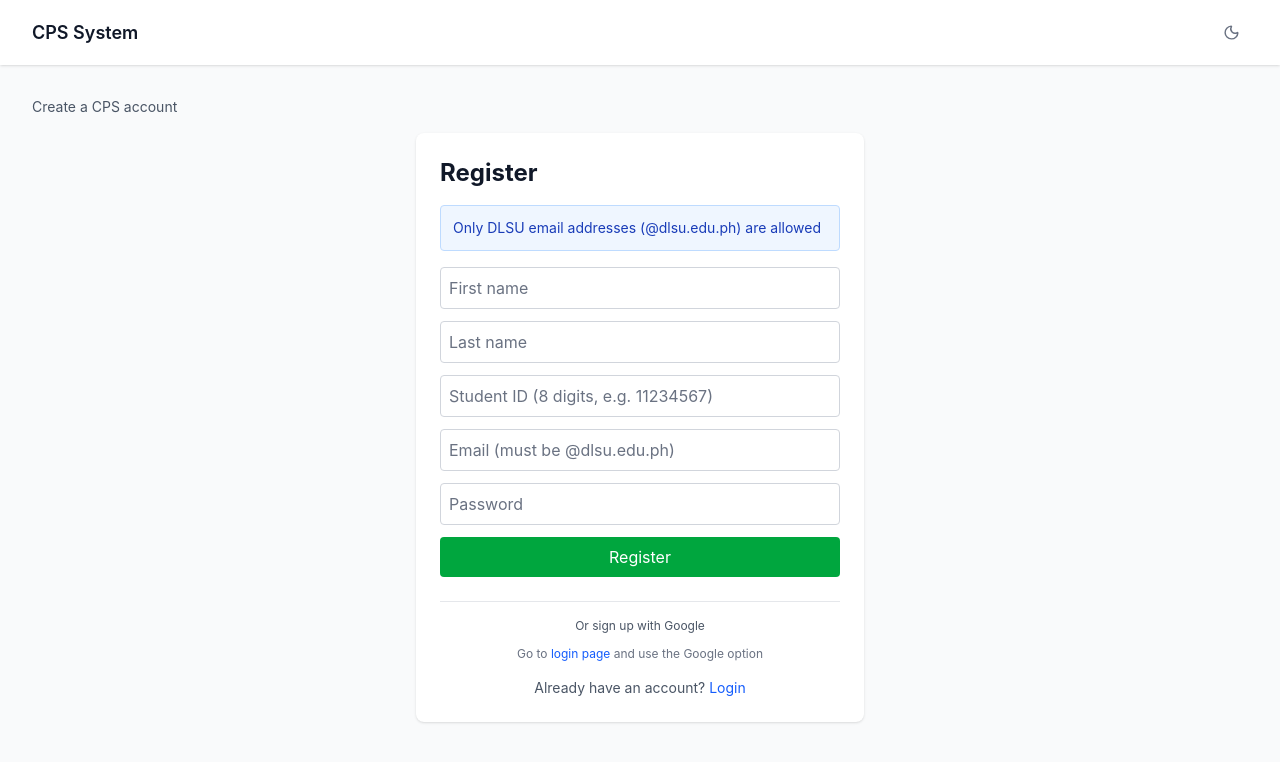
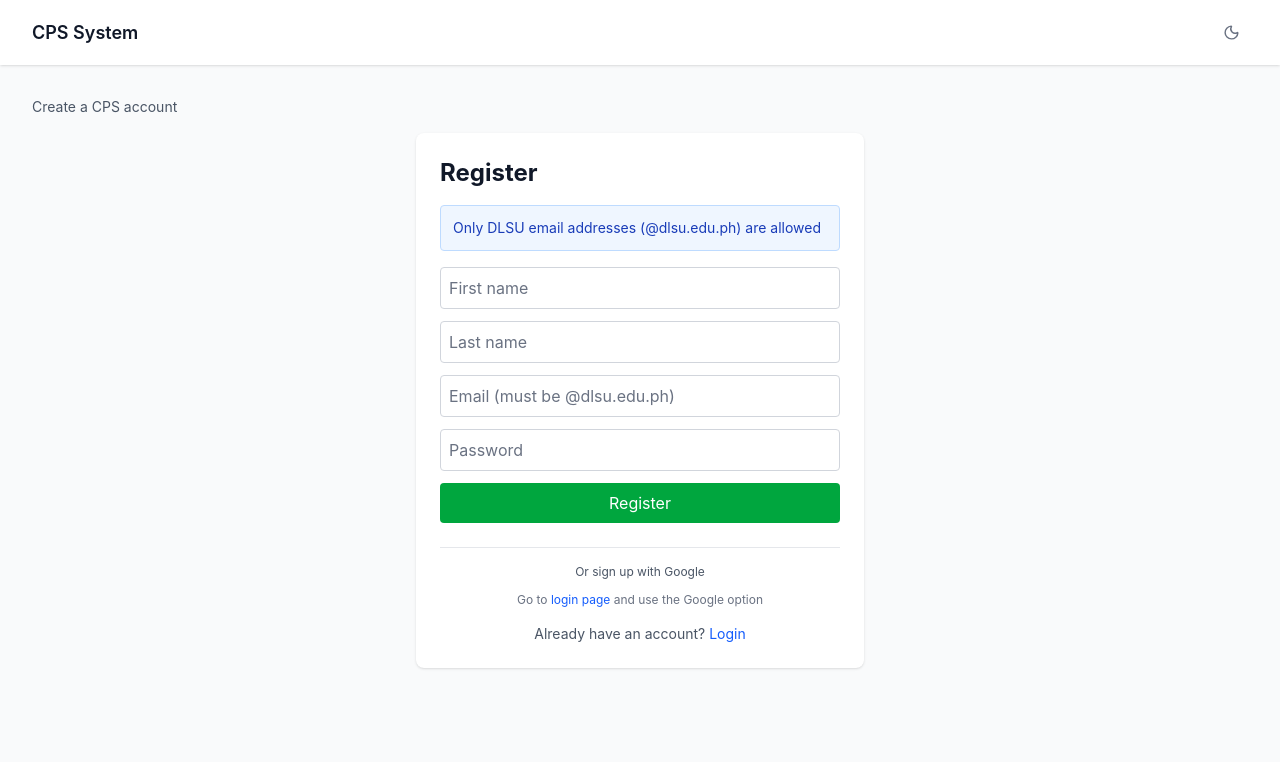
Before and after one commit to JiromL/CAPSTONE1, a Next.js app in the folder frontend/: page /register in a window 1280 px wide. Shown: the top 762 px of the page. Built offline with nearby package versions, Linux system fonts and the light colour scheme.

Commit message:
Make student ID optional at registration, set via profile instead

```diff
--- a/frontend/src/app/register/page.tsx
+++ b/frontend/src/app/register/page.tsx
@@ -7,7 +7,7 @@ import { api } from '@/utils/api';
 
 export default function RegisterPage() {
   const router = useRouter()
-  const [form, setForm] = useState({ email: '', password: '', first_name: '', last_name: '', id_number: '' })
+  const [form, setForm] = useState({ email: '', password: '', first_name: '', last_name: '' })
   const [msg, setMsg] = useState('')
   const [error, setError] = useState('')
   const [loading, setLoading] = useState(false)
@@ -74,16 +74,6 @@ export default function RegisterPage() {
 
           <input
             className="w-full p-2 border border-gray-300 dark:border-gray-600 rounded bg-white dark:bg-gray-800 text-gray-900 dark:text-gray-50 placeholder-gray-500 dark:placeholder-gray-400"
-            placeholder="Student ID (8 digits, e.g. 11234567)"
-            inputMode="numeric"
-            maxLength={8}
-            value={form.id_number}
-            onChange={e => setForm({ ...form, id_number: e.target.value.replace(/\D/g, '').slice(0, 8) })}
-            required
-          />
-
-          <input
-            className="w-full p-2 border border-gray-300 dark:border-gray-600 rounded bg-white dark:bg-gray-800 text-gray-900 dark:text-gray-50 placeholder-gray-500 dark:placeholder-gray-400"
             placeholder="Email (must be @dlsu.edu.ph)"
             type="email"
             value={form.email}
```
Also changed, not shown: 1 other file (tests, documents, lock files or other folders).
